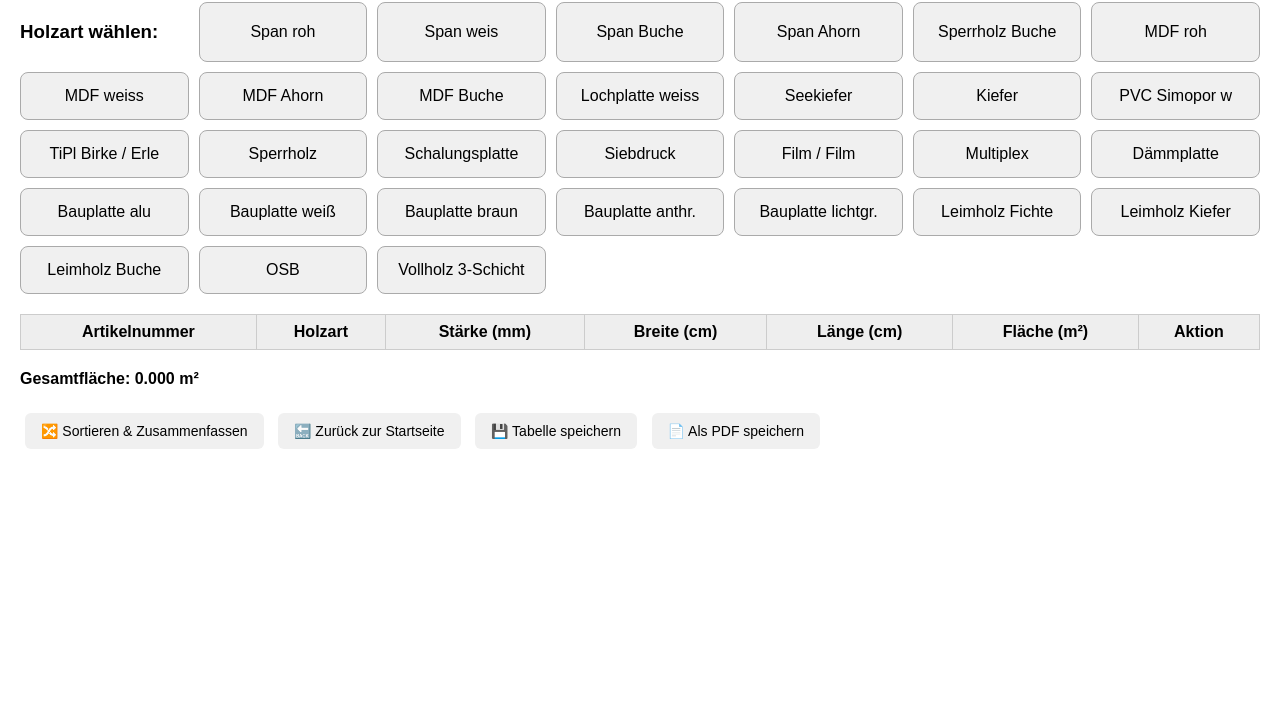
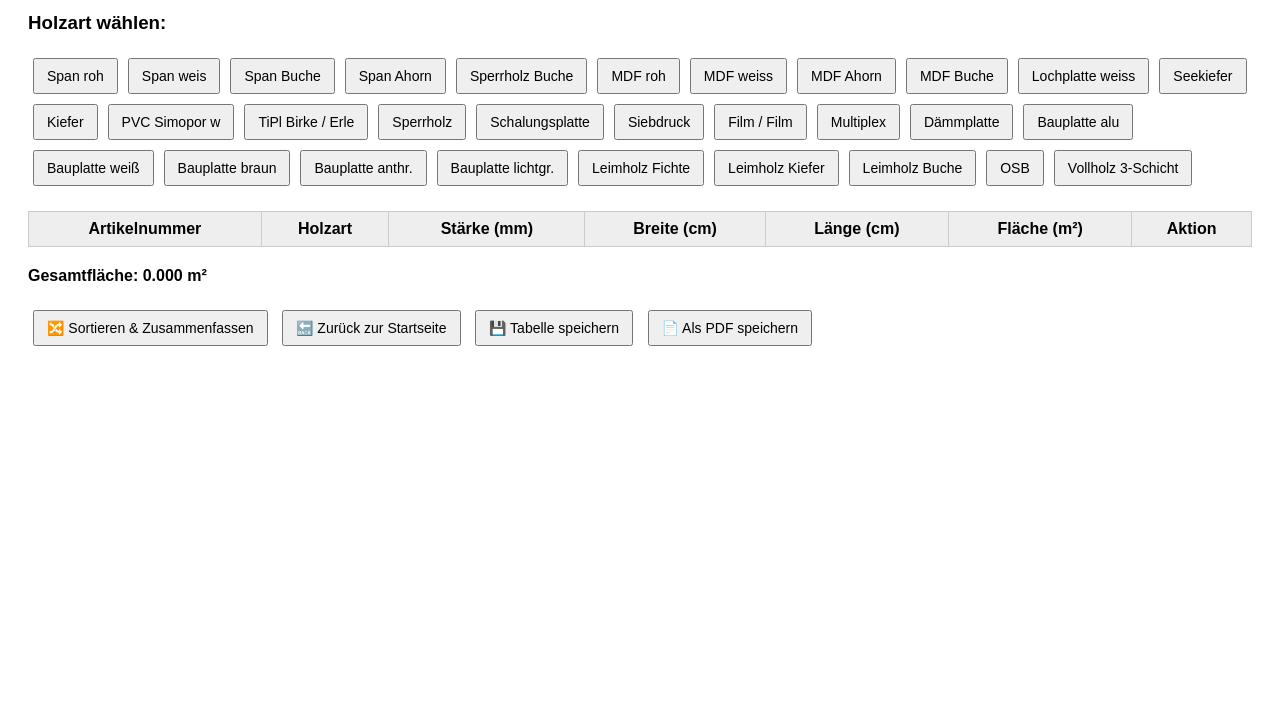
Before and after one commit to ACodeBug/zuschnitt, a plain HTML site: page fall2.html in a window 1280 px wide. Shown: the part 96-800 px from the top of the page. Drawn offline with nearby package versions, Linux system fonts and the light colour scheme.

Commit message:
Update fall2.html

```diff
--- a/fall2.html
+++ b/fall2.html
@@ -5,82 +5,15 @@
   <meta name="viewport" content="width=device-width, initial-scale=1.0">
   <title>Inventur – Holzreste</title>
   <style>
-    body {
-      font-family: sans-serif;
-      padding: 20px;
-      margin: 0;
-    }
+    body { font-family: sans-serif; padding: 20px; }
+    button { margin: 5px; padding: 8px 12px; font-size: 14px; }
+    .holzarten, .staerken { margin-bottom: 10px; }
+    table { margin-top: 20px; border-collapse: collapse; width: 100%; }
+    th, td { border: 1px solid #ccc; padding: 8px; }
+    th { background-color: #eee; }
+    .summe, .aktionen { margin-top: 20px; font-weight: bold; }
 
-    h1 {
-      text-align: center;
-      margin-bottom: 20px;
-    }
-
-    .holzarten, .staerken {
-      margin-bottom: 20px;
-    }
-
-    #holzartenContainer, #staerkenContainer {
-      display: grid;
-      grid-template-columns: repeat(auto-fit, minmax(150px, 1fr));
-      gap: 10px;
-    }
-
-    .holz-button {
-      padding: 14px;
-      font-size: 16px;
-      background-color: #f0f0f0;
-      border: 1px solid #aaa;
-      border-radius: 8px;
-      cursor: pointer;
-      transition: background-color 0.2s;
-      width: 100%;
-    }
-
-    .holz-button:hover {
-      background-color: #e0e0e0;
-    }
-
-    table {
-      margin-top: 20px;
-      border-collapse: collapse;
-      width: 100%;
-    }
-
-    th, td {
-      border: 1px solid #ccc;
-      padding: 8px;
-    }
-
-    th {
-      background-color: #eee;
-    }
-
-    input[type="number"] {
-      width: 80px;
-    }
-
-    .summe, .aktionen {
-      margin-top: 20px;
-      font-weight: bold;
-    }
-
-    .aktionen button {
-      margin: 5px;
-      padding: 10px 16px;
-      font-size: 14px;
-      border: none;
-      border-radius: 6px;
-      background-color: #f0f0f0;
-      cursor: pointer;
-      transition: background-color 0.2s;
-    }
-
-    .aktionen button:hover {
-      background-color: #e0e0e0;
-    }
   </style>
-
   <script src="https://cdnjs.cloudflare.com/ajax/libs/jspdf/2.5.1/jspdf.umd.min.js"></script>
   <script src="https://cdnjs.cloudflare.com/ajax/libs/jspdf-autotable/3.5.25/jspdf.plugin.autotable.min.js"></script>
 </head>
@@ -89,10 +22,12 @@
 
   <div class="holzarten" id="holzartenContainer">
     <h3>Holzart wählen:</h3>
+    <!-- Holzart-Buttons -->
   </div>
 
   <div class="staerken" id="staerkenContainer" style="display:none">
     <h3>Stärke wählen:</h3>
+    <!-- Stärke-Buttons -->
   </div>
 
   <table id="tabelle">
@@ -136,7 +71,6 @@
       daten.forEach(holz => {
         const btn = document.createElement('button');
         btn.textContent = holz.holzname;
-        btn.className = 'holz-button';
         btn.onclick = () => {
           ausgewaehlteHolzart = holz;
           zeigeStaerken(holz);
@@ -152,7 +86,6 @@
       holz.stärken.forEach(s => {
         const btn = document.createElement('button');
         btn.textContent = s.mm + ' mm';
-        btn.className = 'holz-button';
         btn.onclick = () => {
           auswahl.push({
             holzname: holz.holzname,
@@ -193,7 +126,9 @@
 
       auswahl.forEach((e, i) => {
         const tr = document.createElement('tr');
+        const preis = parseFloat(getParam('preis'));
         const flaeche = e.m2 ? e.m2.toFixed(3) : '';
+        const gesmPreis = preis * flaeche
         gesamt += parseFloat(flaeche) || 0;
         tr.innerHTML = `
           <td>${e.artikelnummer}</td>
@@ -202,6 +137,7 @@
           <td><input type="number" min="0" value="${e.breite}" onchange="aktualisiereFeld(${i}, 'breite', this.value)"></td>
           <td><input type="number" min="0" value="${e.laenge}" onchange="aktualisiereFeld(${i}, 'laenge', this.value)"></td>
           <td>${flaeche}</td>
+          <td>${preis}</td>
           <td><button onclick="entferne(${i})">🗑️</button></td>
         `;
         tbody.appendChild(tr);
@@ -209,7 +145,38 @@
 
       document.getElementById('gesamtflaeche').textContent = `Gesamtfläche: ${gesamt.toFixed(3)} m²`;
     }
+    function sortieren() {
+    const zusammengefasst = {};
+    auswahl.forEach(e => {
+      const key = `${e.artikelnummer}_${e.staerke}`;
+      if (!zusammengefasst[key]) {
+        zusammengefasst[key] = {
+          artikelnummer: e.artikelnummer,
+          holzname: e.holzname,
+          staerke: e.staerke,
+          breite: '',
+          laenge: '',
+          m2: 0
+        };
+    }
+    zusammengefasst[key].m2 += parseFloat(e.m2) || 0;
+  });
+  auswahl = Object.values(zusammengefasst);
+  speichereUndAktualisiere();
+}
 
+    // function sortieren() {
+    //   const zusammengefasst = {};
+    //   auswahl.forEach(e => {
+    //     const key = `${e.artikelnummer}_${e.staerke}`;
+    //     if (!zusammengefasst[key]) {
+    //       zusammengefasst[key] = { ...e, breite: '', laenge: '', m2: 0 };
+    //     }
+    //     zusammengefasst[key].m2 += parseFloat(e.m2) || 0;
+    //   });
+    //   auswahl = Object.values(zusammengefasst);
+    //   speichereUndAktualisiere();
+    // }
     function sortieren() {
   const zusammengefasst = {};
   auswahl.forEach(e => {
@@ -245,9 +212,12 @@
       }
     }
 
+    // Funktion zum Erstellen eines PDF-Dokuments
     function tabelleAlsPDF() {
       const { jsPDF } = window.jspdf;
       const doc = new jsPDF();
+
+      // Tabellenüberschrift
       doc.setFontSize(12);
       doc.text('Inventur – Holzreste', 14, 10);
       doc.autoTable({
@@ -256,6 +226,8 @@
         theme: 'grid',
         headStyles: { fillColor: [0, 0, 0] }
       });
+
+      // PDF speichern
       doc.save('holzreste_inventur.pdf');
     }
 
```
Lines whose indentation alone changed are shown as unchanged.
